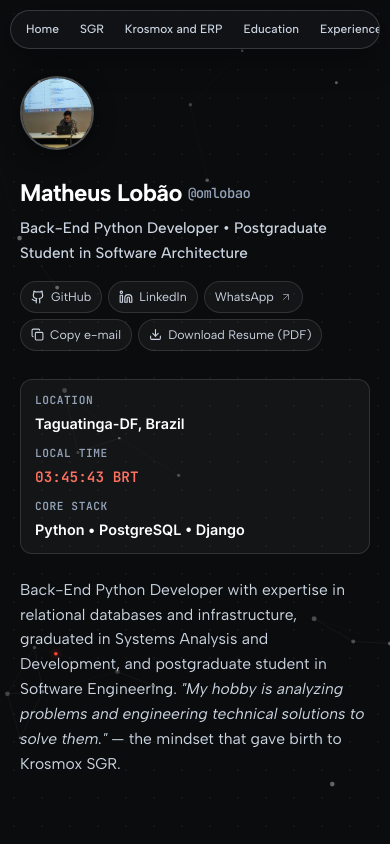
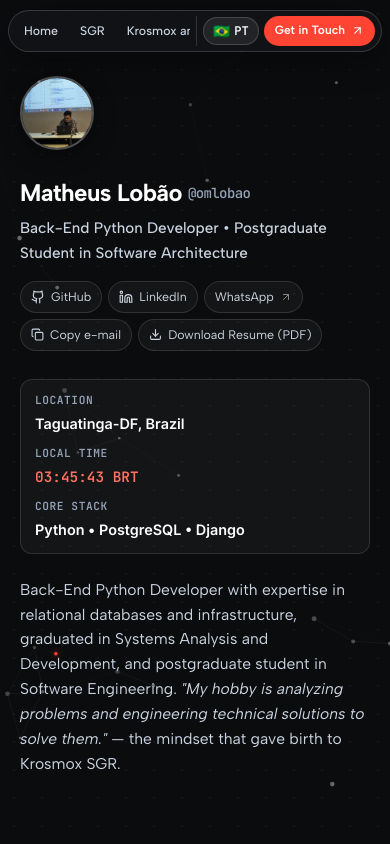
Before and after one commit to omlobao/omlobao.github.io, a React (Vite) app in the folder frontend/: page / in a window 390 px wide. Shown: the top 844 px of the page. Built offline with nearby package versions, Linux system fonts and the light colour scheme.

Commit message:
fix(mobile): pin language toggle and contact buttons in dock so they are always visible

```diff
--- a/frontend/src/components/FloatingDock.jsx
+++ b/frontend/src/components/FloatingDock.jsx
@@ -9,13 +9,18 @@ export default function FloatingDock() {
   return (
     <div className="floating-dock-wrapper">
       <nav className="floating-dock">
+        {/* Scrollable Navigation Links */}
+        <div className="dock-nav-links">
           <a href="#inicio" className="dock-link">{t.nav.home}</a>
           <a href="#construo" className="dock-link">{t.nav.projects}</a>
           <a href="#krosmox" className="dock-link">{t.nav.krosmox}</a>
           <a href="#certificacoes" className="dock-link">{t.nav.credentials}</a>
           <a href="#trajetoria" className="dock-link">{t.nav.trajectory}</a>
           <a href="#servicos" className="dock-link">{t.nav.services}</a>
+        </div>
 
+        {/* Pinned Action Group (Language Toggle & CTA) - Always Visible */}
+        <div className="dock-actions">
           {/* Language Toggle Pill */}
           <button
             onClick={toggleLang}
@@ -38,6 +43,7 @@ export default function FloatingDock() {
             <span>{t.nav.contact}</span>
             <ArrowUpRight size={13} />
           </a>
+        </div>
       </nav>
     </div>
   );
--- a/frontend/src/index.css
+++ b/frontend/src/index.css
@@ -152,6 +152,19 @@ button {
   padding: 6px 8px;
   border-radius: var(--radius-full);
   box-shadow: 0 8px 32px rgba(0, 0, 0, 0.4);
+}
+
+.dock-nav-links {
+  display: flex;
+  align-items: center;
+  gap: 4px;
+}
+
+.dock-actions {
+  display: flex;
+  align-items: center;
+  gap: 6px;
+  margin-left: 2px;
 }
 
 .dock-link {
@@ -1074,41 +1087,70 @@ button {
     padding-right: 16px;
   }
 
-  /* Floating Dock - Touch-friendly swipeable pill navigation */
+  /* Floating Dock - Touch-friendly swipeable pill navigation with pinned actions */
   .floating-dock-wrapper {
     top: 10px;
-    padding: 0 10px;
+    padding: 0 8px;
     width: 100%;
   }
 
   .floating-dock {
+    width: 100%;
     max-width: 100%;
+    padding: 5px 6px;
+    gap: 4px;
+    justify-content: space-between;
+  }
+
+  /* Left: Nav links scroll smoothly with touch */
+  .dock-nav-links {
+    display: flex;
+    align-items: center;
+    gap: 4px;
     overflow-x: auto;
     -webkit-overflow-scrolling: touch;
     scrollbar-width: none;
-    padding: 4px 6px;
-    gap: 3px;
+    flex: 1;
+    min-width: 0;
+    padding-right: 4px;
   }
 
-  .floating-dock::-webkit-scrollbar {
+  .dock-nav-links::-webkit-scrollbar {
     display: none;
   }
 
   .dock-link {
     padding: 5px 9px;
-    font-size: 0.75rem;
+    font-size: 0.775rem;
     white-space: nowrap;
     flex-shrink: 0;
   }
 
+  /* Right: Language button & Contact are PINNED and ALWAYS VISIBLE */
+  .dock-actions {
+    display: flex;
+    align-items: center;
+    gap: 5px;
+    flex-shrink: 0;
+    padding-left: 6px;
+    border-left: 1px solid rgba(255, 255, 255, 0.14);
+  }
+
   .dock-lang-btn {
-    padding: 4px 8px;
-    font-size: 0.725rem;
+    display: inline-flex;
+    align-items: center;
+    gap: 4px;
+    padding: 5px 9px;
+    font-size: 0.75rem;
+    font-weight: 600;
     flex-shrink: 0;
+    background-color: rgba(255, 255, 255, 0.08);
+    border: 1px solid rgba(255, 255, 255, 0.16);
+    border-radius: var(--radius-full);
   }
 
   .dock-cta {
-    padding: 5px 12px;
+    padding: 5px 11px;
     font-size: 0.75rem;
     white-space: nowrap;
     flex-shrink: 0;
```
Lines whose indentation alone changed are shown as unchanged.
